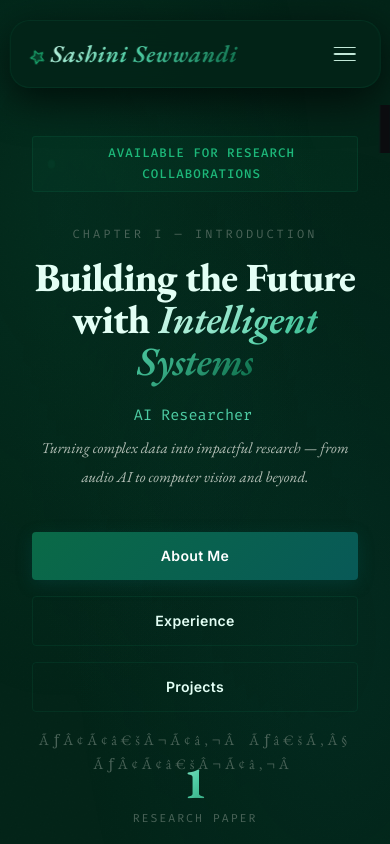
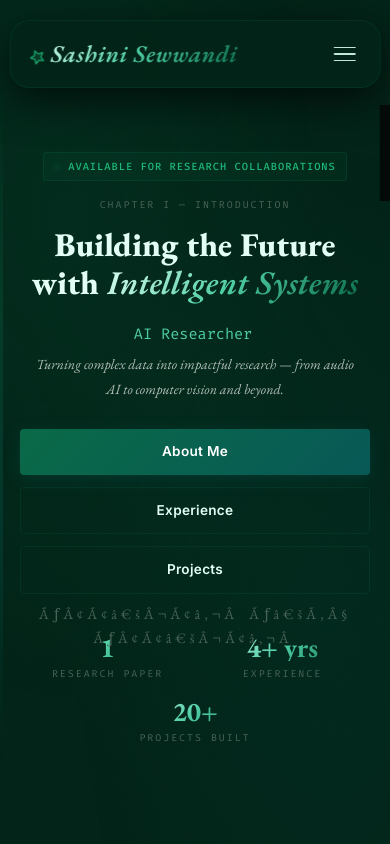
Before and after one commit to shashi2024/SashiniSewwandiWebsite, a React (Vite) app: page / in a window 390 px wide. Shown: the top 844 px of the page. Built offline with nearby package versions, Linux system fonts and the light colour scheme.

Commit message:
responsiveness

```diff
--- a/assets/css/responsive.css
+++ b/assets/css/responsive.css
@@ -54,19 +54,26 @@
     display: flex;
   }
 
+  /* Mobile navigation drawer */
   .nav-links {
     position: fixed;
-    inset: var(--nav-height) 0 0 0;
-    background: rgba(12, 12, 16, 0.97);
-    backdrop-filter: blur(24px);
+    top: var(--nav-height);
+    left: 0;
+    right: 0;
+    bottom: 0;
+    background: rgba(3, 12, 8, 0.98);
+    backdrop-filter: blur(28px);
+    -webkit-backdrop-filter: blur(28px);
     flex-direction: column;
-    justify-content: flex-start;
+    justify-content: center;
     align-items: center;
-    padding-top: 3rem;
-    gap: 2rem;
+    padding: 2rem 2rem 4rem;
+    gap: 1.5rem;
     transform: translateX(100%);
-    transition: transform 0.4s cubic-bezier(0.4, 0, 0.2, 1);
-    border-left: 1px solid var(--border-color);
+    transition: transform 0.38s cubic-bezier(0.4, 0, 0.2, 1);
+    border-left: none;
+    z-index: 999;
+    overflow-y: auto;
   }
 
   .nav-links.open {
@@ -74,9 +81,23 @@
   }
 
   .nav-links a {
-    font-size: 18px !important;
+    font-size: 1.15rem !important;
+    padding: 0.5rem 1.2rem;
+    width: 100%;
+    text-align: center;
+    justify-content: center;
+    border-radius: 6px;
+    background: rgba(10, 106, 71, 0.06);
+    border: 1px solid rgba(10, 106, 71, 0.12);
   }
 
+  .nav-links a:hover,
+  .nav-links a.active {
+    background: rgba(10, 106, 71, 0.18);
+    border-color: rgba(10, 106, 71, 0.35);
+  }
+
+  /* Hamburger open animation */
   .hamburger.open span:nth-child(1) {
     transform: translateY(7px) rotate(45deg);
   }
@@ -87,25 +108,53 @@
     transform: translateY(-7px) rotate(-45deg);
   }
 
-  /* Hero */
+  /* Hero — tighter on tablets */
+  .hero {
+    padding: calc(var(--nav-height) + 2.5rem) 1.5rem 3rem;
+    min-height: 100svh;
+  }
+
   .hero-title {
-    font-size: clamp(2.5rem, 8vw, 4rem);
+    font-size: clamp(1.9rem, 7.5vw, 3.5rem) !important;
+    line-height: 1.12;
+    letter-spacing: -0.3px;
+  }
+
+  .hero-badge {
+    font-size: 0.7rem;
+    padding: 0.3rem 0.8rem;
+    margin-bottom: 1.2rem;
+  }
+
+  .hero-eyebrow {
+    font-size: 0.68rem;
+    letter-spacing: 2px;
+  }
+
+  .hero-subtitle {
+    font-size: 0.92rem;
+    max-width: 100%;
+    padding: 0 0.5rem;
   }
 
   .hero-stats {
-    gap: 2rem;
+    gap: 1.5rem;
+    margin-top: 3rem;
   }
 
-  .hero::before { display: none; }
+  .stat-number {
+    font-size: 2rem;
+  }
 
   /* Sections */
-  section { padding: 4rem 1.5rem; }
+  section { padding: 3.5rem 1.5rem; }
 
-  .section-title { font-size: clamp(1.7rem, 5vw, 2.2rem); }
+  .section-title { font-size: clamp(1.5rem, 4.5vw, 2rem); }
 
   /* Grids */
   .skills-grid {
-    grid-template-columns: 1fr;
+    grid-template-columns: 1fr 1fr;
+    gap: 1rem;
   }
 
   .projects-grid {
@@ -130,40 +179,121 @@
   .footer-links { justify-content: center; }
 
   /* Filter row */
-  .filter-row { gap: 0.4rem; }
+  .filter-row { gap: 0.4rem; flex-wrap: wrap; }
   .filter-btn { font-size: 0.75rem; padding: 0.38rem 0.8rem; }
+
+  /* Container max-width */
+  .container {
+    padding: 0 1.25rem;
+  }
 }
 
 /* ── Mobile ── */
 @media (max-width: 480px) {
-  .hero-stats {
-    flex-direction: column;
-    gap: 1.5rem;
-    margin-top: 3rem;
+  :root {
+    --nav-height: 62px;
   }
 
-  .stat-divider { width: 80px; height: 1px; }
+  .hero {
+    padding: calc(var(--nav-height) + 2rem) 1.25rem 2.5rem;
+    text-align: center;
+  }
 
+  .hero-title {
+    font-size: clamp(1.7rem, 8.5vw, 2.6rem) !important;
+    line-height: 1.15;
+    letter-spacing: 0;
+    word-break: break-word;
+  }
+
+  .hero-badge {
+    font-size: 0.65rem;
+    padding: 0.28rem 0.65rem;
+    white-space: normal;
+    text-align: center;
+    max-width: 90%;
+    margin: 0 auto 1rem;
+  }
+
+  .hero-eyebrow { font-size: 0.62rem; }
+
+  .hero-subtitle {
+    font-size: 0.88rem;
+    line-height: 1.75;
+  }
+
+  /* Buttons full-width on small mobile */
   .hero-actions {
     flex-direction: column;
     align-items: stretch;
+    gap: 0.75rem;
+    margin-top: 1.75rem;
   }
 
-  .hero-actions .btn { text-align: center; justify-content: center; }
+  .hero-actions .btn {
+    text-align: center;
+    justify-content: center;
+    width: 100%;
+  }
 
-  .btn { padding: 0.75rem 1.4rem; font-size: 0.88rem; }
+  /* Stats vertical on tiny screen */
+  .hero-stats {
+    flex-direction: row;
+    flex-wrap: wrap;
+    gap: 1rem 0.5rem;
+    margin-top: 2.5rem;
+    justify-content: center;
+  }
+
+  .stat-divider {
+    display: none;
+  }
+
+  .stat-item {
+    flex: 0 0 calc(50% - 0.5rem);
+  }
+
+  .stat-number { font-size: 1.7rem; }
+  .stat-label  { font-size: 0.62rem; }
+
+  .btn { padding: 0.7rem 1.2rem; font-size: 0.85rem; }
 
   .about-info { grid-template-columns: 1fr; }
 
-  .blog-card-inner { padding: 1.5rem; }
-  .pub-card { padding: 1.4rem 1.5rem; }
+  .blog-card-inner { padding: 1.25rem; }
+  .pub-card { padding: 1.2rem 1.25rem; }
 
   .pub-links { flex-direction: column; }
   .pub-link  { justify-content: center; text-align: center; }
 
-  section { padding: 3rem 1rem; }
+  section { padding: 2.5rem 1rem; }
 
-  .section-header { margin-bottom: 2.5rem; }
+  .section-header { margin-bottom: 2rem; }
 
-  .navbar { padding: 0 1.25rem; }
+  .navbar { padding: 0 1rem; }
+
+  /* Nav logo shrink */
+  .nav-logo {
+    font-size: 1.2rem !important;
+  }
+
+  /* Skills 1 col on phone */
+  .skills-grid {
+    grid-template-columns: 1fr;
+  }
+
+  /* Card inner padding */
+  .card { padding: 1.2rem; }
 }
+
+/* ── Very small phones ── */
+@media (max-width: 360px) {
+  .hero-title {
+    font-size: 1.55rem !important;
+  }
+
+  .hero-actions .btn {
+    font-size: 0.82rem;
+    padding: 0.65rem 1rem;
+  }
+}
--- a/assets/css/style.css
+++ b/assets/css/style.css
@@ -111,14 +111,19 @@ body::after {
   align-items: center;
   padding: 0 2rem;
   transition: var(--transition);
+  /* Always dark semi-transparent — visible on all pages including hero */
+  background: rgba(3, 20, 14, 0.82);
+  backdrop-filter: blur(20px);
+  -webkit-backdrop-filter: blur(20px);
+  border-bottom: 1px solid rgba(10, 106, 71, 0.12);
 }
 
 .navbar.scrolled {
-  background: rgba(3, 36, 24, 0.92);
-  backdrop-filter: blur(24px);
-  -webkit-backdrop-filter: blur(24px);
+  background: rgba(3, 20, 14, 0.96);
+  backdrop-filter: blur(28px);
+  -webkit-backdrop-filter: blur(28px);
   border-bottom: 1px solid var(--border-color);
-  box-shadow: 0 1px 30px rgba(0,0,0,0.5);
+  box-shadow: 0 2px 36px rgba(0,0,0,0.6);
 }
 
 .nav-container {
@@ -301,10 +306,10 @@ body::after {
 
 .hero-title {
   font-family: var(--font-serif);
-  font-size: clamp(3rem, 7vw, 6rem);
+  font-size: clamp(2rem, 6vw, 6rem);
   font-weight: 800;
-  line-height: 1.05;
-  letter-spacing: -1px;
+  line-height: 1.08;
+  letter-spacing: -0.5px;
   margin-bottom: 1.2rem;
   animation: fadeInUp 0.8s ease 0.1s both;
 }
--- a/src/assets/responsive.css
+++ b/src/assets/responsive.css
@@ -54,19 +54,26 @@
     display: flex;
   }
 
+  /* Mobile navigation drawer */
   .nav-links {
     position: fixed;
-    inset: var(--nav-height) 0 0 0;
-    background: rgba(12, 12, 16, 0.97);
-    backdrop-filter: blur(24px);
+    top: var(--nav-height);
+    left: 0;
+    right: 0;
+    bottom: 0;
+    background: rgba(3, 12, 8, 0.98);
+    backdrop-filter: blur(28px);
+    -webkit-backdrop-filter: blur(28px);
     flex-direction: column;
-    justify-content: flex-start;
+    justify-content: center;
     align-items: center;
-    padding-top: 3rem;
-    gap: 2rem;
+    padding: 2rem 2rem 4rem;
+    gap: 1.5rem;
     transform: translateX(100%);
-    transition: transform 0.4s cubic-bezier(0.4, 0, 0.2, 1);
-    border-left: 1px solid var(--border-color);
+    transition: transform 0.38s cubic-bezier(0.4, 0, 0.2, 1);
+    border-left: none;
+    z-index: 999;
+    overflow-y: auto;
   }
 
   .nav-links.open {
@@ -74,9 +81,23 @@
   }
 
   .nav-links a {
-    font-size: 18px !important;
+    font-size: 1.15rem !important;
+    padding: 0.5rem 1.2rem;
+    width: 100%;
+    text-align: center;
+    justify-content: center;
+    border-radius: 6px;
+    background: rgba(10, 106, 71, 0.06);
+    border: 1px solid rgba(10, 106, 71, 0.12);
   }
 
+  .nav-links a:hover,
+  .nav-links a.active {
+    background: rgba(10, 106, 71, 0.18);
+    border-color: rgba(10, 106, 71, 0.35);
+  }
+
+  /* Hamburger open animation */
   .hamburger.open span:nth-child(1) {
     transform: translateY(7px) rotate(45deg);
   }
@@ -87,25 +108,53 @@
     transform: translateY(-7px) rotate(-45deg);
   }
 
-  /* Hero */
+  /* Hero — tighter on tablets */
+  .hero {
+    padding: calc(var(--nav-height) + 2.5rem) 1.5rem 3rem;
+    min-height: 100svh;
+  }
+
   .hero-title {
-    font-size: clamp(2.5rem, 8vw, 4rem);
+    font-size: clamp(1.9rem, 7.5vw, 3.5rem) !important;
+    line-height: 1.12;
+    letter-spacing: -0.3px;
+  }
+
+  .hero-badge {
+    font-size: 0.7rem;
+    padding: 0.3rem 0.8rem;
+    margin-bottom: 1.2rem;
+  }
+
+  .hero-eyebrow {
+    font-size: 0.68rem;
+    letter-spacing: 2px;
+  }
+
+  .hero-subtitle {
+    font-size: 0.92rem;
+    max-width: 100%;
+    padding: 0 0.5rem;
   }
 
   .hero-stats {
-    gap: 2rem;
+    gap: 1.5rem;
+    margin-top: 3rem;
   }
 
-  .hero::before { display: none; }
+  .stat-number {
+    font-size: 2rem;
+  }
 
   /* Sections */
-  section { padding: 4rem 1.5rem; }
+  section { padding: 3.5rem 1.5rem; }
 
-  .section-title { font-size: clamp(1.7rem, 5vw, 2.2rem); }
+  .section-title { font-size: clamp(1.5rem, 4.5vw, 2rem); }
 
   /* Grids */
   .skills-grid {
-    grid-template-columns: 1fr;
+    grid-template-columns: 1fr 1fr;
+    gap: 1rem;
   }
 
   .projects-grid {
@@ -130,40 +179,121 @@
   .footer-links { justify-content: center; }
 
   /* Filter row */
-  .filter-row { gap: 0.4rem; }
+  .filter-row { gap: 0.4rem; flex-wrap: wrap; }
   .filter-btn { font-size: 0.75rem; padding: 0.38rem 0.8rem; }
+
+  /* Container max-width */
+  .container {
+    padding: 0 1.25rem;
+  }
 }
 
 /* ── Mobile ── */
 @media (max-width: 480px) {
-  .hero-stats {
-    flex-direction: column;
-    gap: 1.5rem;
-    margin-top: 3rem;
+  :root {
+    --nav-height: 62px;
   }
 
-  .stat-divider { width: 80px; height: 1px; }
+  .hero {
+    padding: calc(var(--nav-height) + 2rem) 1.25rem 2.5rem;
+    text-align: center;
+  }
 
+  .hero-title {
+    font-size: clamp(1.7rem, 8.5vw, 2.6rem) !important;
+    line-height: 1.15;
+    letter-spacing: 0;
+    word-break: break-word;
+  }
+
+  .hero-badge {
+    font-size: 0.65rem;
+    padding: 0.28rem 0.65rem;
+    white-space: normal;
+    text-align: center;
+    max-width: 90%;
+    margin: 0 auto 1rem;
+  }
+
+  .hero-eyebrow { font-size: 0.62rem; }
+
+  .hero-subtitle {
+    font-size: 0.88rem;
+    line-height: 1.75;
+  }
+
+  /* Buttons full-width on small mobile */
   .hero-actions {
     flex-direction: column;
     align-items: stretch;
+    gap: 0.75rem;
+    margin-top: 1.75rem;
   }
 
-  .hero-actions .btn { text-align: center; justify-content: center; }
+  .hero-actions .btn {
+    text-align: center;
+    justify-content: center;
+    width: 100%;
+  }
 
-  .btn { padding: 0.75rem 1.4rem; font-size: 0.88rem; }
+  /* Stats in 2-column grid on phone */
+  .hero-stats {
+    flex-direction: row;
+    flex-wrap: wrap;
+    gap: 1rem 0.5rem;
+    margin-top: 2.5rem;
+    justify-content: center;
+  }
+
+  .stat-divider {
+    display: none;
+  }
+
+  .stat-item {
+    flex: 0 0 calc(50% - 0.5rem);
+  }
+
+  .stat-number { font-size: 1.7rem; }
+  .stat-label  { font-size: 0.62rem; }
+
+  .btn { padding: 0.7rem 1.2rem; font-size: 0.85rem; }
 
   .about-info { grid-template-columns: 1fr; }
 
-  .blog-card-inner { padding: 1.5rem; }
-  .pub-card { padding: 1.4rem 1.5rem; }
+  .blog-card-inner { padding: 1.25rem; }
+  .pub-card { padding: 1.2rem 1.25rem; }
 
   .pub-links { flex-direction: column; }
   .pub-link  { justify-content: center; text-align: center; }
 
-  section { padding: 3rem 1rem; }
+  section { padding: 2.5rem 1rem; }
 
-  .section-header { margin-bottom: 2.5rem; }
+  .section-header { margin-bottom: 2rem; }
 
-  .navbar { padding: 0 1.25rem; }
+  .navbar { padding: 0 1rem; }
+
+  /* Nav logo shrink */
+  .nav-logo {
+    font-size: 1.2rem !important;
+  }
+
+  /* Skills 1 col on phone */
+  .skills-grid {
+    grid-template-columns: 1fr;
+  }
+
+  /* Card inner padding */
+  .card { padding: 1.2rem; }
 }
+
+/* ── Very small phones ── */
+@media (max-width: 360px) {
+  .hero-title {
+    font-size: 1.55rem !important;
+  }
+
+  .hero-actions .btn {
+    font-size: 0.82rem;
+    padding: 0.65rem 1rem;
+  }
+}
--- a/src/assets/style.css
+++ b/src/assets/style.css
@@ -111,14 +111,19 @@ body::after {
   align-items: center;
   padding: 0 2rem;
   transition: var(--transition);
+  /* Always dark semi-transparent — visible on all pages including hero */
+  background: rgba(3, 20, 14, 0.82);
+  backdrop-filter: blur(20px);
+  -webkit-backdrop-filter: blur(20px);
+  border-bottom: 1px solid rgba(10, 106, 71, 0.12);
 }
 
 .navbar.scrolled {
-  background: rgba(3, 36, 24, 0.92);
-  backdrop-filter: blur(24px);
-  -webkit-backdrop-filter: blur(24px);
+  background: rgba(3, 20, 14, 0.96);
+  backdrop-filter: blur(28px);
+  -webkit-backdrop-filter: blur(28px);
   border-bottom: 1px solid var(--border-color);
-  box-shadow: 0 1px 30px rgba(0,0,0,0.5);
+  box-shadow: 0 2px 36px rgba(0,0,0,0.6);
 }
 
 .nav-container {
@@ -301,10 +306,10 @@ body::after {
 
 .hero-title {
   font-family: var(--font-serif);
-  font-size: clamp(3rem, 7vw, 6rem);
+  font-size: clamp(2rem, 6vw, 6rem);
   font-weight: 800;
-  line-height: 1.05;
-  letter-spacing: -1px;
+  line-height: 1.08;
+  letter-spacing: -0.5px;
   margin-bottom: 1.2rem;
   animation: fadeInUp 0.8s ease 0.1s both;
 }
```
